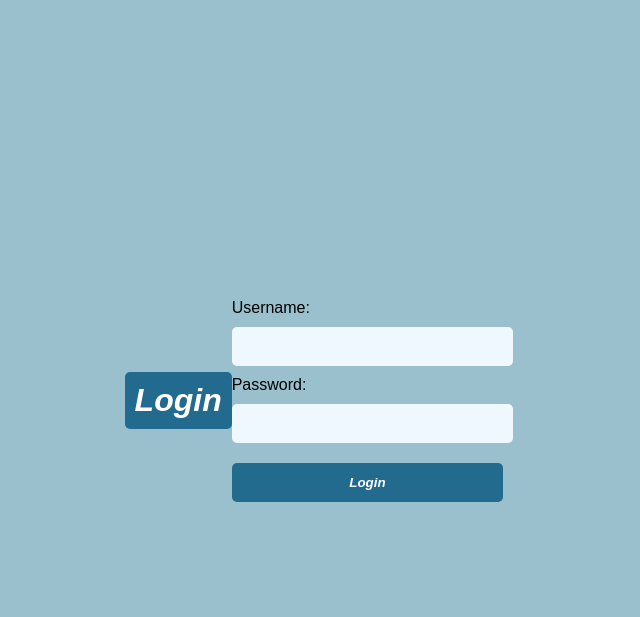
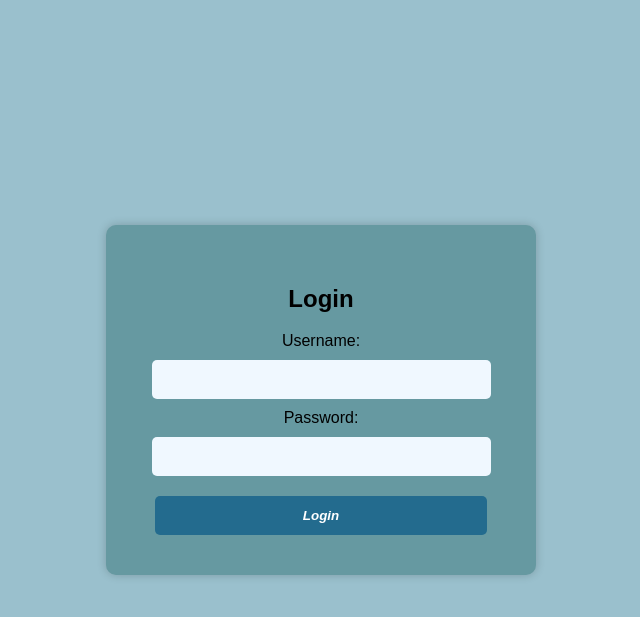
Before and after one commit to SivaMaharajaG/atudent_academic, a Flask app: page /login in a window 1280 px wide. Shown: the top 617 px of the page, without its empty margins (319-959 px from the left). Run offline with Flask 3, Linux system fonts and the light colour scheme.

Commit message:
Update login.html

```diff
--- a/templates/login.html
+++ b/templates/login.html
@@ -5,7 +5,8 @@
     <link rel="stylesheet" href="{{ url_for('static', filename='style1.css') }}">
   </head>
   <body>
-    <h1>Login</h1>
+    <div class="container">
+    <h2>Login</h2>
     <form method="POST">
       Username: <input name="username" type="text"><br>
       Password: <input name="password" type="password"><br>
@@ -20,5 +21,6 @@
         </ul>
       {% endif %}
     {% endwith %}
+    </div>
   </body>
 </html>
```
